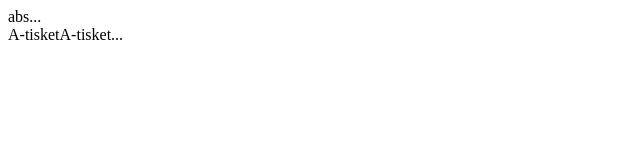
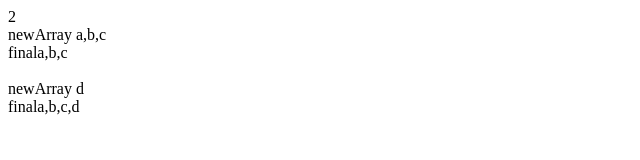
Before and after one commit to Manuuzzz/LearnJavascript, a plain HTML site: page chunkarray.html in a window 1280 px wide. Shown: the whole page, without its empty margins (0-640 px from the left). Drawn offline with Linux system fonts and the light colour scheme.

Commit message:
chunkArray done

```diff
--- a/chunkarray.html
+++ b/chunkarray.html
@@ -2,36 +2,47 @@
 <head>
 
 <script>
-     function truncateString(str, num) {
-  // Clear out that junk in your trunk
+function chunkArrayInGroups(arr, size) {
+  // Break it up. push and slice
 
- var strLength = str.length;
- var newStr_smallNmb = str.slice(0,num);
- var newStr_bigNmb = str.slice(0,num-3);
- document.write(newStr_bigNmb);
+var arrLength = arr.length;
+var newArray = [];
+var finalArray = [];
+var j = 0;
+var x = 0;
+var counter = 0;
 
- if (strLength > num){
+if (arrLength%size ==0) {
+  counter = arrLength/size;}
+  else {
 
-         if (num <= 3) {
+counter = Math.ceil((arrLength/size));
+document.write(counter);
+  }
 
-        document.write(newStr_smallNmb+"...<BR>");
-        return newStr_smallNmb;
-        }
+for (var i = 0; i<counter; i++){
+  j = j + size;
 
-        else {
-
-          document.write(newStr_bigNmb+"...<br>");
-          return newStr_bigNmb;
-        }
+newArray = arr.slice(x,j);
+document.write("<br>"+"newArray " + newArray );
+finalArray.push(newArray);
+document.write("<br>"+"final" + finalArray+ "<br>");
+x = x + size;
+}
 
 
 
- }
-  return str;
+
+
+
+
+
+
+
+
 }
 
-truncateString("absout",3);
-truncateString("A-tisket a-tasket A green and yellow basket", 11);
+chunkArrayInGroups(["a", "b", "c", "d"],3);
 
 </script>
 </head>
```
Also changed, not shown: 1 other file.
